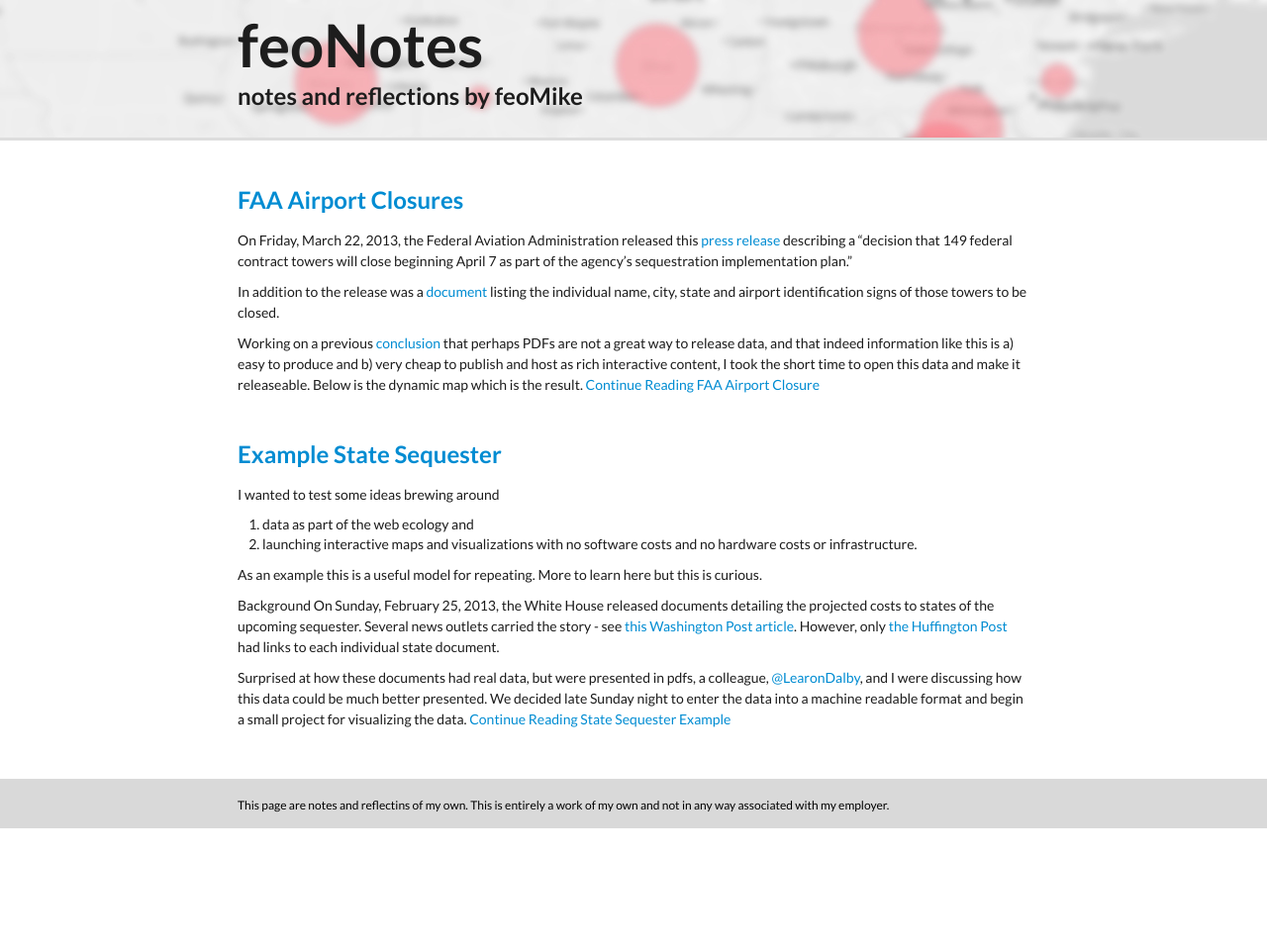
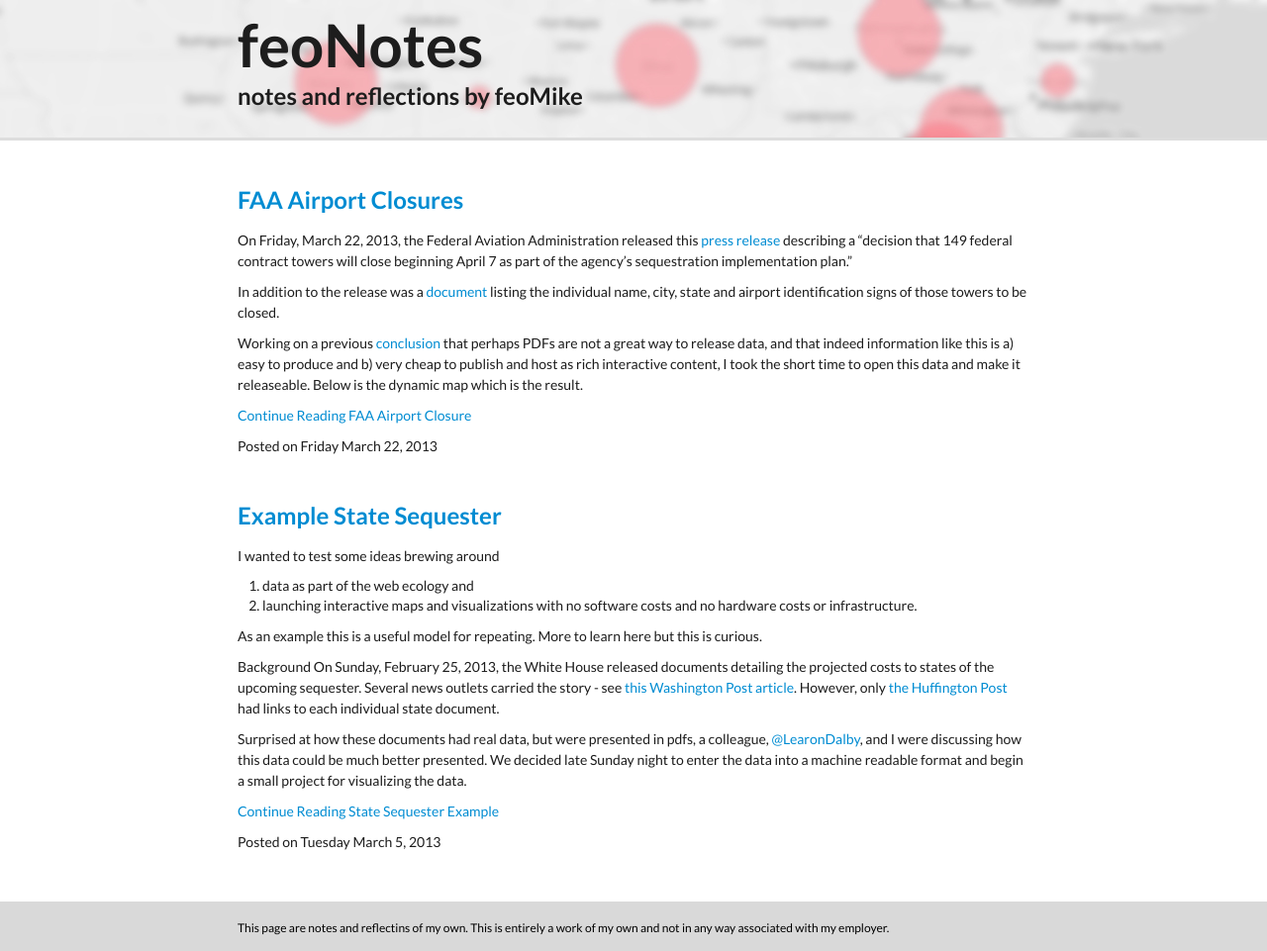
Before and after one commit to feomike/feomike.github.com, a Jekyll site: the page built from index.md, in a window 1280 px wide. Shown: the whole page at 99% size. Built offline with Jekyll 4.4.1, drawn with Linux system fonts in a browser that asks for light colours; Markdown is read by kramdown in place of the engine named in the settings; before the commit the page ends 900 px from its top, so only the background shows below that.

Commit message:
adding dates

```diff
--- a/index.md
+++ b/index.md
@@ -11,8 +11,10 @@ On Friday, March 22, 2013, the Federal Aviation Administration released this [pr
 In addition to the release was a [document](http://www.faa.gov/news/media/fct_closed.pdf) listing the individual name, city, state and airport identification signs of those towers to be closed.
 
 Working on a previous [conclusion](http://feomike.github.com/posts/2013/state_seq) that perhaps PDFs are not a great way to release data, and that indeed information like this is a) easy to produce and b) very cheap to publish and host as rich interactive content, I took the short time to open this data and make it releaseable.  Below is the dynamic map which is the result.
+
 [Continue Reading FAA Airport Closure](http://feomike.github.com/posts/2013/faa_closure)
 
+Posted on Friday March 22, 2013
 
 ##[Example State Sequester](http://feomike.github.com/posts/2013/state_seq)
 I wanted to test some ideas brewing around
@@ -26,4 +28,7 @@ Background
 On Sunday, February 25, 2013, the White House released documents detailing the projected costs to states of the upcoming sequester. Several news outlets carried the story - see [this Washington Post article](http://www.washingtonpost.com/business/white-house-releases-state-by-state-breakdown-of-sequesters-effects/2013/02/24/caeb71a0-7ec0-11e2-a350-49866afab584_story.html). However, only [the Huffington Post](http://www.huffingtonpost.com/2013/02/24/sequester-states_n_2755181.html) had links to each individual state document.
 
 Surprised at how these documents had real data, but were presented in pdfs, a colleague, [@LearonDalby](https://twitter.com/LearonDalby), and I were discussing how this data could be much better presented. We decided late Sunday night to enter the data into a machine readable format and begin a small project for visualizing the data.
+
 [Continue Reading State Sequester Example](http://feomike.github.com/posts/2013/state_seq)
+
+Posted on Tuesday March 5, 2013
```
